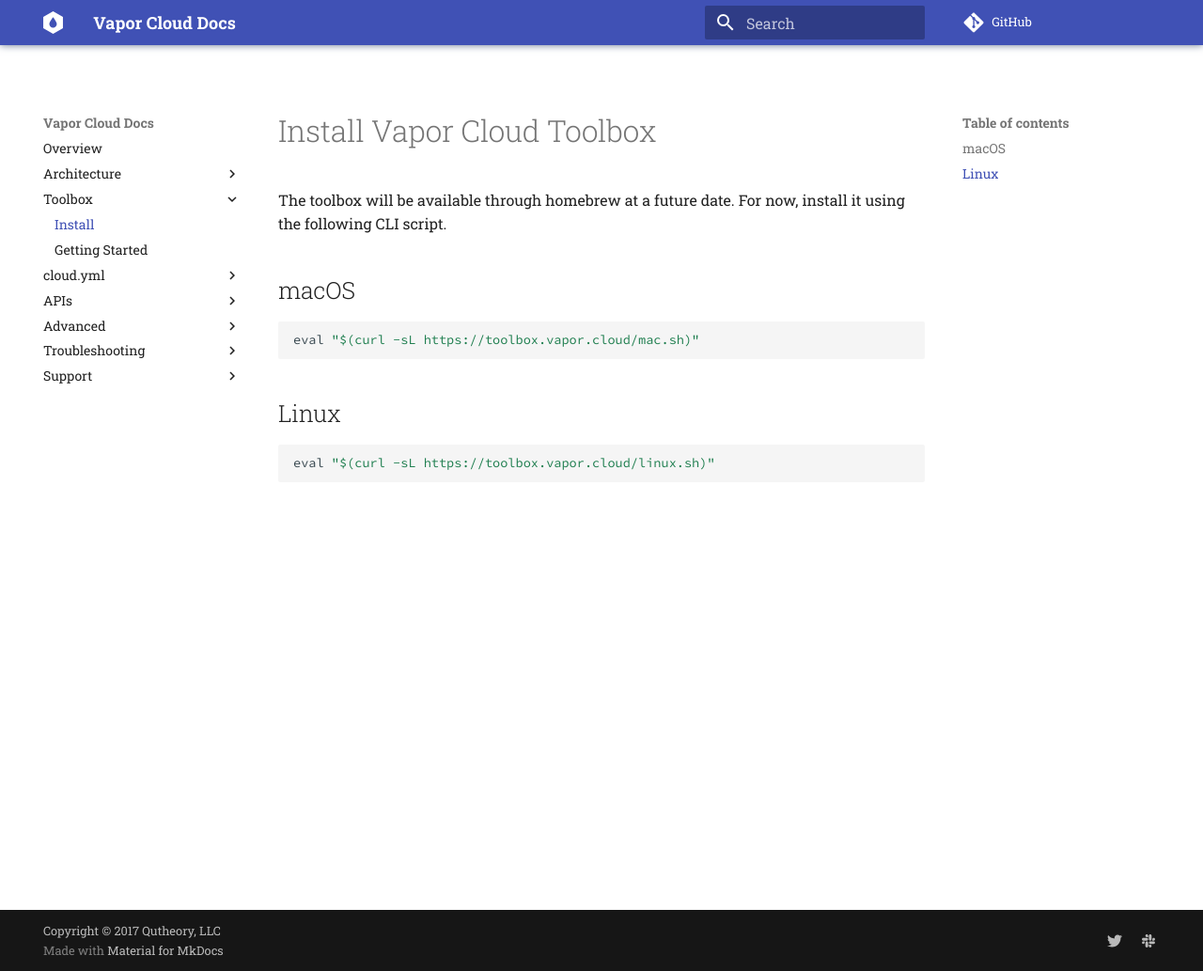
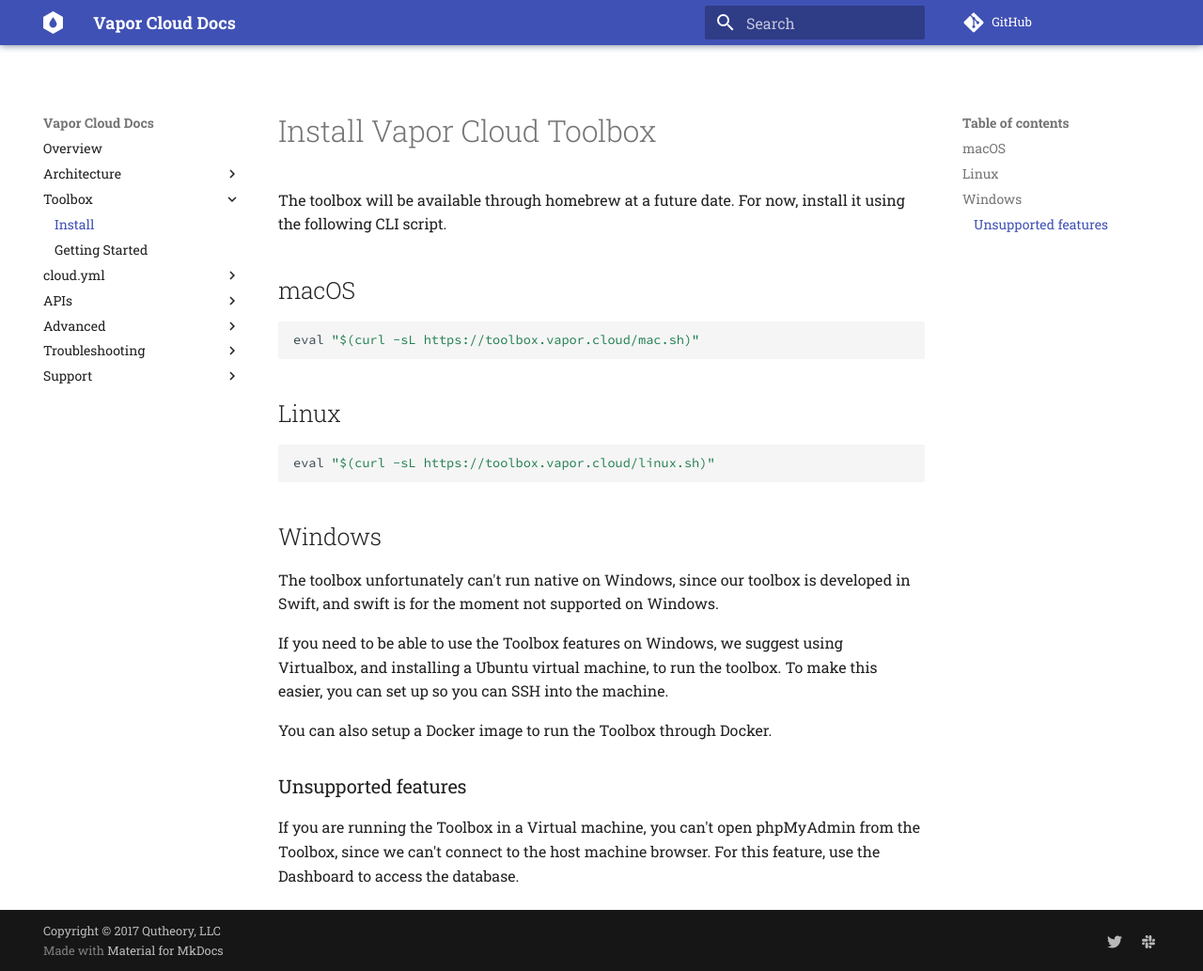
Before and after one commit to qutheory/cloud-documentation, an MkDocs documentation site: the page built from docs/toolbox/install.md, in a window 1280 px wide and 1033 px high. Shown: the whole window at 94% size. Built offline with MkDocs 1.6.1 and Material for MkDocs 9.7.7, drawn with Linux system fonts in a browser that asks for light colours; comment, search, counter and statistics services are not loaded; old or Windows-style settings are respelled for this version of MkDocs.

Commit message:
Writing docs about windows

````diff
--- a/docs/toolbox/install.md
+++ b/docs/toolbox/install.md
@@ -13,3 +13,16 @@
 ```
 eval "$(curl -sL https://toolbox.vapor.cloud/linux.sh)"
 ```
+
+## Windows
+
+The toolbox unfortunately can't run native on Windows, since our toolbox is developed in Swift, and swift is for the moment not supported on Windows.
+
+If you need to be able to use the Toolbox features on Windows, we suggest using Virtualbox, and installing a Ubuntu virtual machine, to run the toolbox.
+To make this easier, you can set up so you can SSH into the machine.
+
+You can also setup a Docker image to run the Toolbox through Docker.
+
+### Unsupported features
+
+If you are running the Toolbox in a Virtual machine, you can't open phpMyAdmin from the Toolbox, since we can't connect to the host machine browser. For this feature, use the Dashboard to access the database.
````
